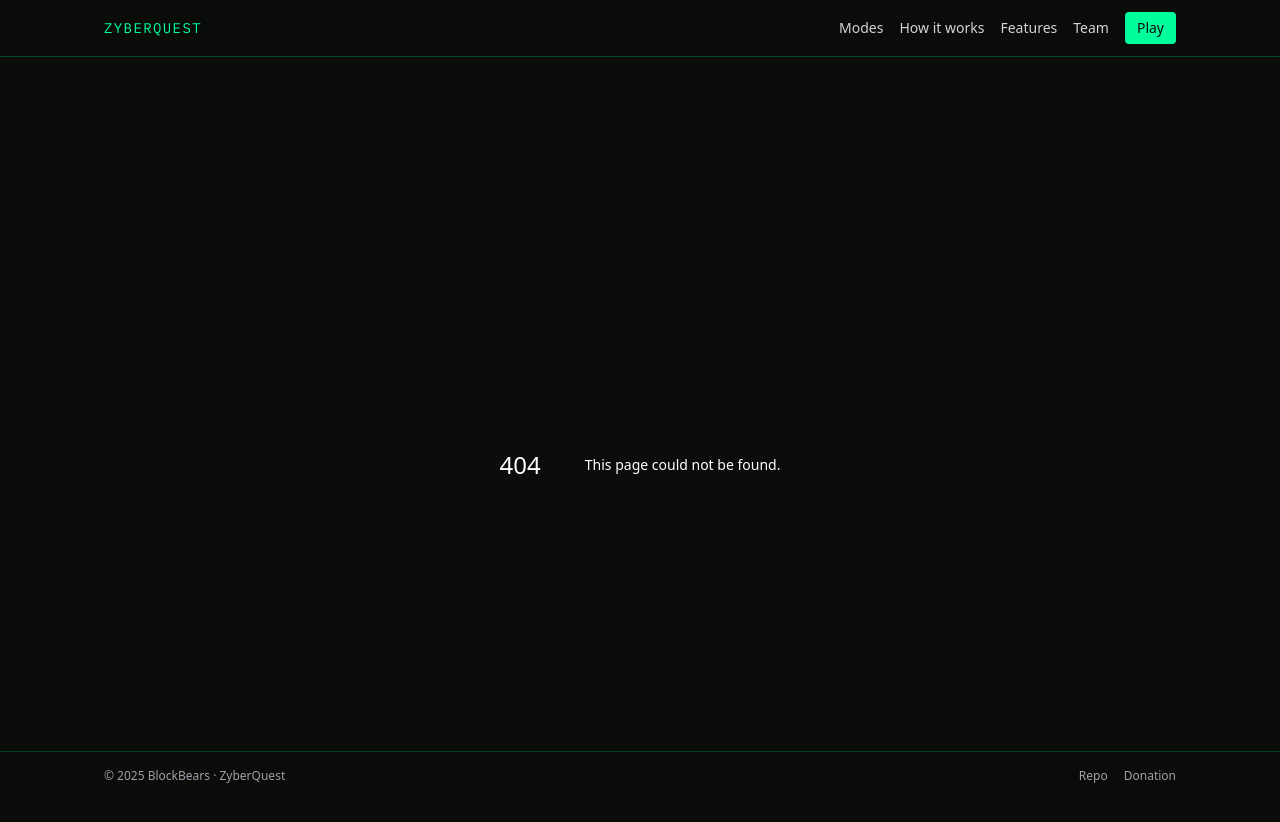
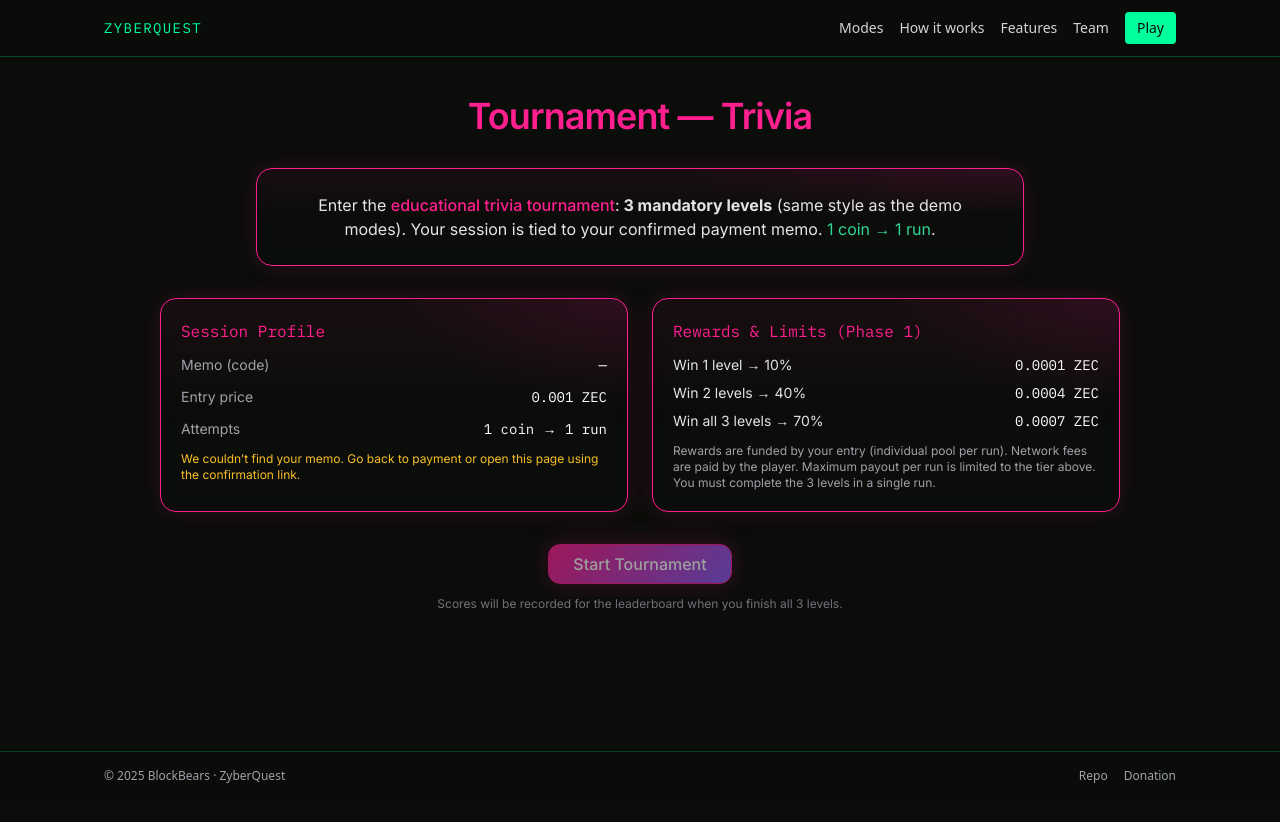
Before and after one commit to Soymaferlopezp/zyberquest, a Next.js app: page /tournament/trivia in a window 1280 px wide. Before the commit this address had no page. Shown: the top 822 px of the page. Built offline with nearby package versions, Linux system fonts and the light colour scheme; no server answers.

Commit message:
Tournament trivia!

```diff
--- a/src/app/page.tsx
+++ b/src/app/page.tsx
@@ -263,8 +263,8 @@
             { title: "MVP", desc: "Core modes + basic UX.", status: "done" },
             { title: "Content", desc: "More questions, mazes, and ciphers.", status: "done" },
             { title: "Polishing", desc: "Animations, sounds, accessibility polish.", status: "done" },
-            { title: "On-chain integration", desc: "ZK/identity, memo & rewards.", status: "in-progress" },
-            { title: "New Game", desc: "Wallet simulator.", status: "todo" },
+            { title: "On-chain integration", desc: "ZK/identity, memo & rewards.", status: "done" },
+            { title: "New Game", desc: "Wallet simulator.", status: "in-progress" },
 
           ].map((it, idx) => (
             <li key={idx} className="mb-6" role="listitem">
--- /dev/null
+++ b/src/app/tournament/trivia/page.tsx
@@ -0,0 +1,14 @@
+'use client';
+
+import TriviaIntro from '@/components/tournament/TriviaIntro';
+
+export default function TournamentTriviaPage() {
+  return (
+    <main
+      className="mx-auto min-h-[calc(100dvh-4rem)] w-full max-w-5xl p-4 md:p-8"
+      aria-label="Tournament Trivia screen"
+    >
+      <TriviaIntro />
+    </main>
+  );
+}
--- a/src/components/Trivia/SummaryModal.tsx
+++ b/src/components/Trivia/SummaryModal.tsx
@@ -1,7 +1,8 @@
 "use client";
 
-import { useRouter } from "next/navigation";
+import { useRouter, useSearchParams } from "next/navigation";
 import { useTriviaStore } from "@/store";
+import { getTournamentCode, saveTournamentResult } from "@/lib/tournament";
 
 type SummaryModalProps = { open: boolean };
 
@@ -25,6 +26,9 @@
 
 export default function SummaryModal({ open }: SummaryModalProps) {
   const router = useRouter();
+  const sp = useSearchParams();
+  const isTournament = sp.get("mode") === "tournament";
+
   const {
     startGame,
     getSummary,
@@ -40,11 +44,42 @@
   const diff = normalize(difficulty);
   const label = LABEL_BY_DIFF[diff];
   const nextDiff = NEXT_BY_DIFF[diff];
+  const isEndOfRun = nextDiff === null; // Terminaste Advanced → 3 niveles
 
-  const handleContinueNext = () => {
+  async function submitIfEndRun() {
+    if (!isEndOfRun || !isTournament) return;
+
+    const code = getTournamentCode();
+    if (!code) return;
+
+    const levelsPassed = 3; // final de Advanced
+    const score = Number(stats?.score ?? 0);
+
+    await saveTournamentResult({
+      code,
+      score,
+      levelsPassed,
+      playedAt: new Date().toISOString(),
+    });
+  }
+
+  const handleContinueNext = async () => {
+    // Aún no termina la run → no enviamos resultado
     if (!nextDiff) return;
     setDifficulty(nextDiff as any);
     queueMicrotask(() => startGame());
+  };
+
+  const handlePlayAgain = async () => {
+    // Si era fin de run y torneo, registra antes de reiniciar
+    await submitIfEndRun();
+    startGame();
+  };
+
+  const handleBackToMenu = async () => {
+    await submitIfEndRun();
+    resetToIntro();
+    router.push("/trivias"); // menú de trivias existente
   };
 
   return (
@@ -82,7 +117,7 @@
             <button
               className="rounded-lg px-4 py-2 border hover:bg-white/10"
               style={{ borderColor: "#F9C400" }}
-              onClick={() => startGame()}
+              onClick={handlePlayAgain}
             >
               Play again
             </button>
@@ -91,7 +126,7 @@
           <button
             className="rounded-lg px-4 py-2 border hover:bg-white/10"
             style={{ borderColor: "#F9C400" }}
-            onClick={() => { resetToIntro(); router.push("/trivias"); }}
+            onClick={handleBackToMenu}
           >
             Back to menu
           </button>
--- a/src/components/tournament/PayPanel.tsx
+++ b/src/components/tournament/PayPanel.tsx
@@ -1,4 +1,3 @@
-// components/tournament/PayPanel.tsx
 'use client';
 
 import { useEffect, useMemo, useRef, useState } from 'react';
@@ -147,6 +146,11 @@
         if (json.status === 'CONFIRMED') {
           setStatus('CONFIRMED');
           setConfirmations(1);
+
+          // Guarda el memo (code) confirmado para la siguiente pantalla
+          try {
+            sessionStorage.setItem('tournament_code', memo);
+          } catch {}
         } else if (json.status === 'EXPIRED') {
           setStatus('EXPIRED');
         } else {
@@ -183,7 +187,13 @@
 
   function handlePlay() {
     if (!canPlay) return;
+
+    // Reafirma guardar el code antes de salir
+    try { sessionStorage.setItem('tournament_code', memo); } catch {}
+
+    // Mantiene la ruta actual (play). Si se va a trivia, cambia a /tournament/trivia
     router.push(`/tournament/play?code=${encodeURIComponent(memo)}`);
+    // router.push(`/tournament/trivia?code=${encodeURIComponent(memo)}`);
   }
 
   return (
--- /dev/null
+++ b/src/components/tournament/TriviaIntro.tsx
@@ -0,0 +1,166 @@
+'use client';
+
+import { useEffect, useMemo, useState } from 'react';
+import { useRouter, useSearchParams } from 'next/navigation';
+import { Card, CardContent, CardHeader, CardTitle } from '@/components/ui/card';
+import { Button } from '@/components/ui/button';
+import { getTournamentCode, setTournamentCode } from '@/lib/tournament';
+
+const ENTRY_PRICE_ZEC = 0.001 as const;
+
+// Brand magenta (ajusta si tienes token de color propio)
+const MAGENTA = '#FF1F8F';
+
+const REWARD_TIERS = [
+  { levels: 1, pct: 0.10, label: 'Win 1 level → 10%' },
+  { levels: 2, pct: 0.40, label: 'Win 2 levels → 40%' },
+  { levels: 3, pct: 0.70, label: 'Win all 3 levels → 70%' },
+];
+
+export default function TriviaIntro() {
+  const router = useRouter();
+  const sp = useSearchParams();
+  const [code, setCode] = useState<string | null>(null);
+
+  // Pobla desde sessionStorage o desde ?code=
+  useEffect(() => {
+    const fromUrl = sp.get('code');
+    if (fromUrl) {
+      setTournamentCode(fromUrl);
+      setCode(fromUrl);
+      return;
+    }
+    setCode(getTournamentCode());
+  }, [sp]);
+
+  const rewards = useMemo(
+    () =>
+      REWARD_TIERS.map(t => ({
+        ...t,
+        zec: +(ENTRY_PRICE_ZEC * t.pct).toFixed(6),
+      })),
+    []
+  );
+
+  const missingCode = !code;
+
+  function handleStart() {
+    if (missingCode) return;
+    router.push(`/trivias?mode=tournament&code=${encodeURIComponent(code!)}`);
+  }
+
+  // Reutilizable: estilo de card con borde/glow/gradiente magenta
+  const cardCx =
+    'border bg-zinc-950/60 rounded-2xl shadow-[0_0_24px_rgba(255,31,143,0.15)] ' +
+    'backdrop-blur';
+  const cardStyle = {
+    borderColor: MAGENTA,
+    background:
+      `radial-gradient(120% 120% at 100% 0%, rgba(255,31,143,0.10) 0%, rgba(0,0,0,0) 40%),` +
+      `linear-gradient(180deg, rgba(255,31,143,0.06) 0%, rgba(0,0,0,0) 60%)`,
+  } as const;
+
+  return (
+    <div className="space-y-8">
+      {/* Header */}
+      <header className="space-y-3 text-center">
+        <h1
+          className="text-3xl md:text-4xl font-semibold tracking-tight text-center font-display"
+          style={{ color: MAGENTA }}
+        >
+          Tournament — Trivia
+        </h1>
+      </header>
+
+      {/* Info centrada */}
+      <Card className={`${cardCx} mx-auto max-w-3xl`} style={cardStyle} role="note" aria-live="polite">
+        <CardContent className="p-5 md:p-6">
+          <p className="mx-auto max-w-2xl text-sm md:text-base text-center text-zinc-200">
+            Enter the <span className="font-medium" style={{ color: MAGENTA }}>educational trivia tournament</span>:
+            <strong> 3 mandatory levels</strong> (same style as the demo modes). Your session is tied to your
+            confirmed payment memo. <span className="text-emerald-400">1 coin → 1 run</span>.
+          </p>
+        </CardContent>
+      </Card>
+
+      {/* Grid de 2 cuadros con el mismo estilo */}
+      <section className="grid gap-6 md:grid-cols-2">
+        {/* Session / Profile */}
+        <Card role="region" aria-labelledby="session-title" className={cardCx} style={cardStyle}>
+          <CardHeader className="pb-3">
+            <CardTitle id="session-title" className="text-base" style={{ color: MAGENTA }}>
+              Session Profile
+            </CardTitle>
+          </CardHeader>
+          <CardContent className="space-y-3">
+            <div className="grid grid-cols-2 items-center gap-2 text-sm">
+              <span className="text-zinc-400">Memo (code)</span>
+              <span className="truncate text-right font-mono">{code ?? '—'}</span>
+            </div>
+            <div className="grid grid-cols-2 items-center gap-2 text-sm">
+              <span className="text-zinc-400">Entry price</span>
+              <span className="text-right font-mono">{ENTRY_PRICE_ZEC} ZEC</span>
+            </div>
+            <div className="grid grid-cols-2 items-center gap-2 text-sm">
+              <span className="text-zinc-400">Attempts</span>
+              <span className="text-right font-mono">1 coin → 1 run</span>
+            </div>
+
+            {missingCode && (
+              <p role="alert" className="text-xs text-amber-400">
+                We couldn’t find your memo. Go back to payment or open this page using the confirmation link.
+              </p>
+            )}
+          </CardContent>
+        </Card>
+
+        {/* Rewards / Limits */}
+        <Card role="region" aria-labelledby="rewards-title" className={cardCx} style={cardStyle}>
+          <CardHeader className="pb-3">
+            <CardTitle id="rewards-title" className="text-base" style={{ color: MAGENTA }}>
+              Rewards & Limits (Phase 1)
+            </CardTitle>
+          </CardHeader>
+          <CardContent className="space-y-3 text-sm">
+            <ul className="space-y-2">
+              {rewards.map(t => (
+                <li key={t.levels} className="flex items-center justify-between">
+                  <span className="text-zinc-200">{t.label}</span>
+                  <span className="font-mono">{t.zec} ZEC</span>
+                </li>
+              ))}
+            </ul>
+            <p className="text-xs text-zinc-400">
+              Rewards are funded by your entry (individual pool per run). Network fees are paid by the player.
+              Maximum payout per run is limited to the tier above. You must complete the 3 levels in a single run.
+            </p>
+          </CardContent>
+        </Card>
+      </section>
+
+      {/* CTA */}
+      <div className="flex flex-col items-center gap-3">
+        <Button
+          type="button"
+          onClick={handleStart}
+          disabled={missingCode}
+          aria-disabled={missingCode}
+          aria-label="Start tournament"
+          className="min-w-44 rounded-xl border px-6 py-3 text-base font-medium text-white shadow-[0_0_28px_rgba(255,31,143,0.35)]
+                     focus-visible:outline-none focus-visible:ring-2 focus-visible:ring-pink-400 focus-visible:ring-offset-2 focus-visible:ring-offset-zinc-900
+                     disabled:opacity-60 disabled:cursor-not-allowed"
+          style={{
+            borderColor: MAGENTA,
+            background:
+              `linear-gradient(135deg, ${MAGENTA} 0%, #8B5CF6 100%)`, // magenta → purple
+          }}
+        >
+          Start Tournament
+        </Button>
+        <p className="text-xs text-zinc-500 text-center max-w-md">
+          Scores will be recorded for the leaderboard when you finish all 3 levels.
+        </p>
+      </div>
+    </div>
+  );
+}
--- /dev/null
+++ b/src/lib/tournament.ts
@@ -0,0 +1,29 @@
+const KEY = 'tournament_code';
+export const API = process.env.NEXT_PUBLIC_API_BASE || 'http://192.168.100.12:3001';
+
+export function setTournamentCode(code: string) {
+  try { sessionStorage.setItem(KEY, code); } catch {}
+}
+
+export function getTournamentCode(): string | null {
+  try { return sessionStorage.getItem(KEY); } catch { return null; }
+}
+
+export async function saveTournamentResult(input: {
+  code: string;
+  score: number;
+  levelsPassed: number; // 0..3
+  playedAt: string;     // ISO
+}) {
+  try {
+    const res = await fetch(`${API}/api/tournament/submit`, {
+      method: 'POST',
+      headers: { 'Content-Type': 'application/json' },
+      cache: 'no-store',
+      body: JSON.stringify(input),
+    });
+    return res.ok;
+  } catch {
+    return false;
+  }
+}
```
